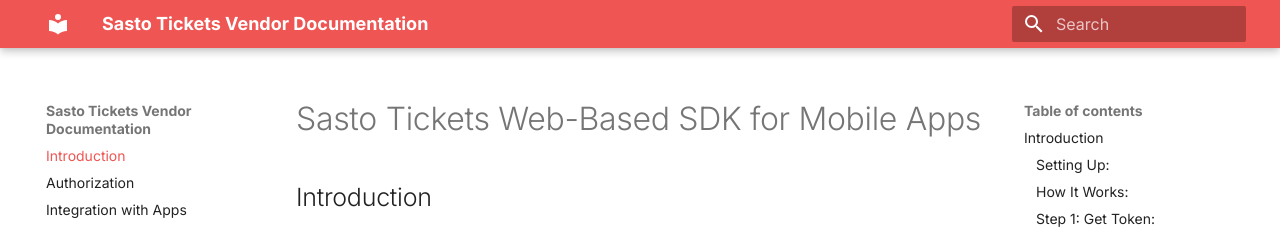
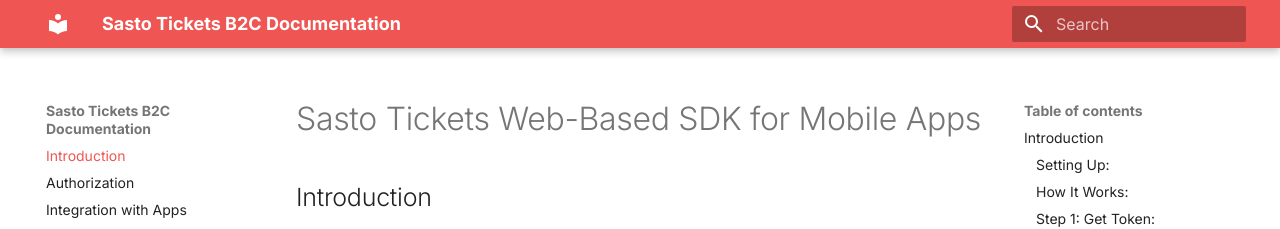
Before and after one commit to sonam-sastotickets/b2b-documentation, an MkDocs documentation site: the page built from docs/index.md, in a window 1280 px wide. Shown: the top 229 px of the page. Built offline with MkDocs 1.6.1 and Material for MkDocs 9.7.7, drawn with Linux system fonts in a browser that asks for light colours.

Commit message:
feat: update documentation title

```diff
--- a/mkdocs.yml
+++ b/mkdocs.yml
@@ -1,4 +1,4 @@
-site_name: Sasto Tickets Vendor Documentation
+site_name: Sasto Tickets B2C Documentation
 # site_url: https://mydomain.org/mysite
 theme:
   features:
```
Also changed, not shown: site/404.html, site/authorization/index.html, site/booking/index.html, site/getting-started/index.html, site/index.html, site/payment/index.html, site/redirect/index.html, site/ticketing/index.html.
